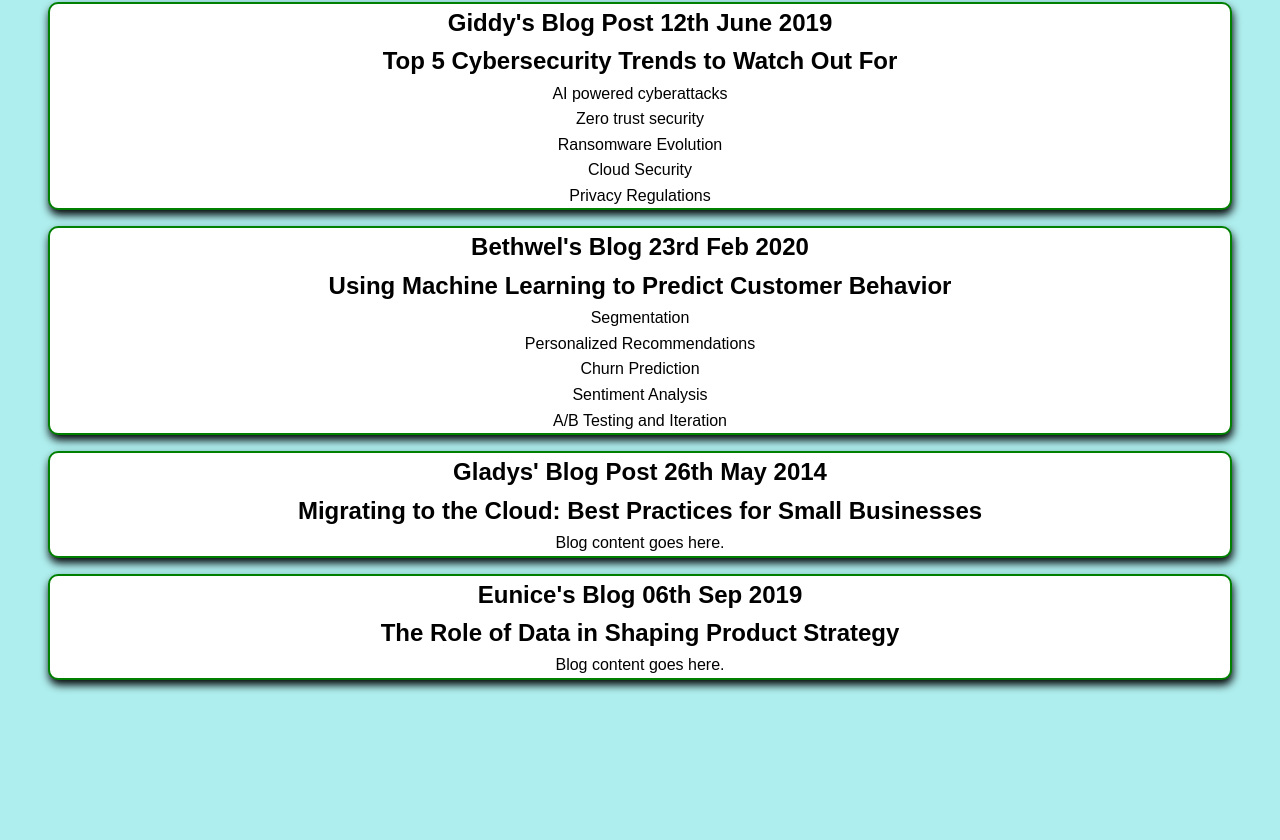
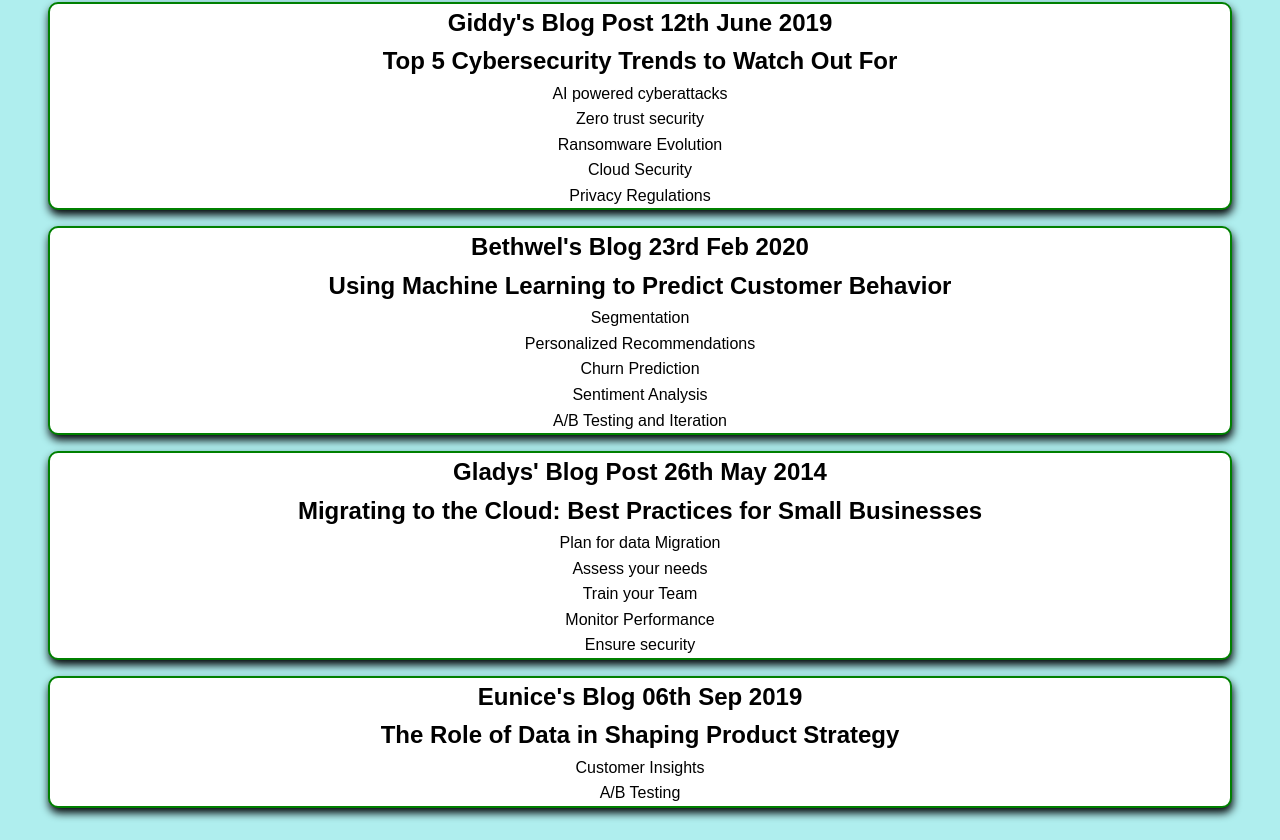
Before and after one commit to Jmpyang/digital-innovators, a plain HTML site: page blog.html in a window 1280 px wide. Shown: the part 415-1255 px from the top of the page. Before the commit the page ends 1127 px from the top, so only its background shows below. Drawn offline with Linux system fonts and the light colour scheme.

Commit message:
Update blog.html

```diff
--- a/blog.html
+++ b/blog.html
@@ -43,12 +43,12 @@
         <article>
             <h2>Gladys' Blog Post 26th May 2014</h2>
             <h2>Migrating to the Cloud: Best Practices for Small Businesses</h2>
-            <p>Blog content goes here.</p>
+            <p>Plan for data Migration<br>Assess your needs<br>Train your Team<br>Monitor Performance<br>Ensure security</p>
         </article>
         <article>
             <h2>Eunice's Blog 06th Sep 2019</h2>
             <h2>The Role of Data in Shaping Product Strategy</h2>
-            <p>Blog content goes here.</p>
+            <p>Customer Insights<br>A/B Testing</p>
         </article>
     </section>
 </body>
```
